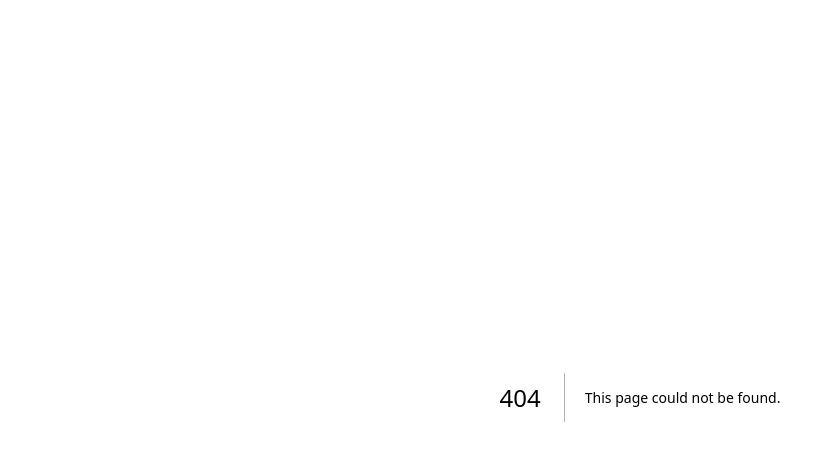
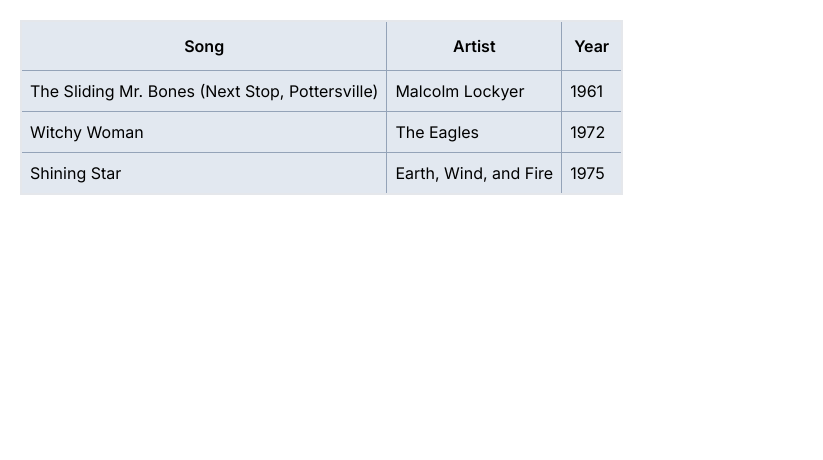
Before and after one commit to brenosantin96/brenoAnalyzer01front, a Next.js app: page /pending-incidents in a window 1280 px wide. Before the commit this address had no page. Shown: the top 460 px of the page, without its empty margins (0-823 px from the left). Built offline with nearby package versions, Linux system fonts and the light colour scheme.

Commit message:
added context

```diff
--- a/package.json
+++ b/package.json
@@ -9,7 +9,9 @@
     "lint": "next lint"
   },
   "dependencies": {
+    "@types/date-fns": "^2.6.0",
     "axios": "^1.6.8",
+    "date-fns": "^3.6.0",
     "next": "14.1.4",
     "react": "^18",
     "react-dom": "^18"
--- a/src/app/layout.tsx
+++ b/src/app/layout.tsx
@@ -1,6 +1,7 @@
 import type { Metadata } from "next";
 import { Inter } from "next/font/google";
 import "./globals.css";
+import { IncidentsProvider } from '../contexts/IncidentContext'
 
 const inter = Inter({ subsets: ["latin"] });
 
@@ -16,7 +17,9 @@
 }>) {
   return (
     <html lang="en">
-      <body className={inter.className}>{children}</body>
+      <IncidentsProvider>
+        <body className={inter.className}>{children}</body>
+      </IncidentsProvider>
     </html>
   );
 }
--- a/src/app/page.tsx
+++ b/src/app/page.tsx
@@ -2,6 +2,7 @@
 
 import { useApi } from '@/api/api';
 import Navbar from '@/components/Navbar';
+import { useIncidentContext } from '@/contexts/IncidentContext';
 import { Incident } from '@/types/Incident';
 import React, { useCallback, useEffect, useState } from 'react'
 
@@ -10,13 +11,23 @@
   const [file, setFile] = useState<File | null>(null);
   const [isMovingOverDropArea, setIsMovingOverDropArea] = useState(false)
 
-  const [incidents, setIncidents] = useState<Incident[]>([])
+  //const [incidents, setIncidents] = useState<Incident[]>([])
+
+  //context
+  const incidentContext = useIncidentContext();
 
   const api = useApi();
 
   useEffect(() => {
+    console.log(incidentContext)
+    console.log(incidentContext?.incidents)
     handleUploadByButton();
+    incidentContext?.setIncidents([])
   }, [file])
+
+  useEffect(() => {
+    console.log(incidentContext?.incidents)
+  }, [incidentContext?.incidents])
 
 
 
@@ -27,7 +38,7 @@
     const fd = new FormData();
     fd.append('excel', file);
 
-    if(file.type !== "application/vnd.openxmlformats-officedocument.spreadsheetml.sheet"){
+    if (file.type !== "application/vnd.openxmlformats-officedocument.spreadsheetml.sheet") {
       alert("Fichero debe ser un .XLS")
       return
     }
@@ -37,19 +48,16 @@
 
     const responseUpload = await api.uploadFile(fd)
     if (responseUpload) {
-      const incidentsWithDate: Incident[] = responseUpload.map((incident : any) => ({
+      const incidentsWithDate: Incident[] = responseUpload.map((incident: any) => ({
         ...incident,
-        abierto: new Date(incident.Abierto),
-        actualizado: new Date(incident.Actualizado),
+        abierto: new Date(incident.abierto),
+        actualizado: new Date(incident.actualizado),
       }))
 
-      console.log(typeof incidentsWithDate[0].actualizado)
-      console.log(typeof incidentsWithDate[0].abierto)
-      console.log(typeof incidentsWithDate[0].asignadoA)
-      console.log(typeof responseUpload[0].signadoA)
-
-      console.log(incidentsWithDate)
-      setIncidents(responseUpload)
+      if (incidentContext) {
+        incidentContext.setIncidents(responseUpload)
+      }
+      //setIncidents(responseUpload)
     }
 
     // Faça o que quiser com o arquivo aqui, como enviar para o servidor, etc.
@@ -92,11 +100,12 @@
 
     const responseUpload = await api.uploadFile(fd)
     if (responseUpload) {
-      console.log(responseUpload)
-      setIncidents(responseUpload)
+
+      if (incidentContext) {
+        incidentContext.setIncidents(responseUpload)
       }
 
-    console.log(file)
+    }
 
   }
 
@@ -109,21 +118,35 @@
 
       <Navbar />
 
-      <div className='h-screen flex justify-center items-center bg-[#f5f5fa]' onDragOver={handleDragOver}>
-      <div className={`h-screen w-full absolute ${isMovingOverDropArea ? 'flex ' : 'hidden '}justify-center items-center bg-[#000]/[.8] text-[#c9c3c3] text-7xl`} onDragLeave={handleDragLeave} onDrop={handleDrop}>Drop it now!</div>
-        <div className='container h-screen'>
+      <div className='h-screen flex justify-center items-center bg-[#f5f5fa] overflow-auto' onDragOver={handleDragOver}>
+        <div id='cu' className={`h-screen w-full absolute ${isMovingOverDropArea ? 'flex ' : 'hidden '}justify-center items-center bg-[#000]/[.8] text-[#c9c3c3] text-7xl`} onDragLeave={handleDragLeave} onDrop={handleDrop}>Drop it now!</div>
+
+        {incidentContext?.incidents.length === 0 &&
+
+          <div className='container h-screen mx-auto overflow-auto'>
             <div className='flex flex-col justify-center items-center h-screen'>
               <h1 className='text-2xl -mt-48 mb-4 md:text-4xl font-inter font-bold p-3 text-center '>Importe el fichero excel para empezar el análisis</h1>
               <h2 className=' text-xl md:text-2xl mb-11 font-poppins text-center'>Analisis fácil y rápido</h2>
-
               <div className='w-full flex items-center justify-center'>
                 <label htmlFor="fileInput" className='flex items-center justify-center text-white text-2xl md:text-5xl bg-[#e5322d] py-6 px-12 rounded-xl leading-7 min-h-20 min-w-80 w-2/4 hover:bg-[#e5322d]/[.8]'>Select .XLS Files</label>
                 <input id='fileInput' onChange={onHandleChangeInputFile} className='hidden' type="file" />
               </div>
-
               <div className='md:block sm:hidden mt-8 text-center text-[#47474f] text-2xl'>O arrastre el archivo .xls aquí</div>
             </div>
           </div>
+        }
+
+        {incidentContext?.incidents && incidentContext?.incidents.length > 0 &&
+          <div className=''>
+            {incidentContext.incidents.map((item) => (
+              <div className='border-2 p-2'>
+                {item.numero} - {item.brevedescripcion}
+              </div>
+            ))}
+          </div>
+
+        }
+
       </div>
     </>
   )
--- /dev/null
+++ b/src/app/pending-incidents/page.tsx
@@ -0,0 +1,36 @@
+import React from 'react'
+
+const PendingIncidents = () => {
+    return (
+        <div>
+            <table className="m-5  border-spacing-1 table-auto bg-slate-200 border-2">
+                <thead>
+                    <tr>
+                        <th className='border border-slate-400 font-semibold p-3'>Song</th>
+                        <th className='border border-slate-400 font-semibold p-3'>Artist</th>
+                        <th className='border border-slate-400 font-semibold p-3'>Year</th>
+                    </tr>
+                </thead>
+                <tbody>
+                    <tr>
+                        <td className='border border-slate-400 p-2'>The Sliding Mr. Bones (Next Stop, Pottersville)</td>
+                        <td className='border border-slate-400 p-2'>Malcolm Lockyer</td>
+                        <td className='border border-slate-400 p-2'>1961</td>
+                    </tr>
+                    <tr>
+                        <td className='border border-slate-400 p-2'>Witchy Woman</td>
+                        <td className='border border-slate-400 p-2'>The Eagles</td>
+                        <td className='border border-slate-400 p-2'>1972</td>
+                    </tr>
+                    <tr>
+                        <td className='border border-slate-400 p-2'>Shining Star</td>
+                        <td className='border border-slate-400 p-2'>Earth, Wind, and Fire</td>
+                        <td className='border border-slate-400 p-2'>1975</td>
+                    </tr>
+                </tbody>
+            </table>
+        </div>
+    )
+}
+
+export default PendingIncidents
--- /dev/null
+++ b/src/components/IncidentItem.tsx
@@ -0,0 +1,17 @@
+import { Incident } from '@/types/Incident'
+import React from 'react'
+
+type Props = {
+    incident: Incident
+}
+
+
+const IncidentItem = ({ incident }: Props) => {
+    return (
+        <div>
+
+        </div>
+    )
+}
+
+export default IncidentItem
--- a/src/components/Navbar.tsx
+++ b/src/components/Navbar.tsx
@@ -12,11 +12,11 @@
 
 
     return (
-        <nav className={`flex justify-between items-center w-[98%] mx-auto bg-white`}>
+        <nav className={`flex justify-between items-center w-[98%] mx-auto`}>
             <div className='flex items-center'> {/* Div principal */}
                 <div className='flex justify-center items-center'>
                     <Icon svg='fileTopNavBar' height='48px' width='48px' />
-                    <div className='text-xl -ml-1'>FileAnalyzer</div>
+                    <div className='text-xl -ml-1'>Analyzer</div>
                 </div>
 
                 {/* Essa div so aparece em dispositivos menores que md */}
@@ -35,8 +35,9 @@
 
                 </div>
             </div>
+
             {/* Essa div so aparece em dispositivos maiores que md */}
-            <div className={` md:flex sm:hidden md:static absolute bg-white md:min-h-fit min-h-[25vh] left-0 ${isMenuOpened ? `top-[8%]` : `top-[-100%]`} ease-in-out duration-300 md:w-auto w-full flex items-center md:px-5`}>
+            <div className={` md:flex sm:hidden md:static flex bg-white md:min-h-fit min-h-[25vh] left-0 ${isMenuOpened ? `top-[8%]` : `top-[-100%]`} ease-in-out duration-300 md:w-auto w-full flex items-center md:px-5`}>
                     <ul className='flex md:flex-row flex-col md:items-center md:gap-4 gap-8 text-xl '> {/* Lista de itens da navbar */}
                         <li>
                             <a className='hover:text-gray-500' href="#">Incidencias</a>
--- /dev/null
+++ b/src/contexts/IncidentContext.tsx
@@ -0,0 +1,34 @@
+"use client"
+
+import { Incident } from '../types/Incident';
+import { ReactNode, createContext, useContext, useState } from "react";
+
+type IncidentContextType = {
+    incidents: Incident[];
+    setIncidents: (incs: Incident[]) => void
+}
+
+export const IncidentsContext = createContext<IncidentContextType | null>(null);
+
+type PropsIncidentsProvider = {
+    children: ReactNode;
+}
+
+export const IncidentsProvider = ({ children }: PropsIncidentsProvider) => {
+
+    const [incidents, setIncidents] = useState<Incident[]>([]);
+
+    return (
+        <IncidentsContext.Provider value={{ incidents, setIncidents }}>
+            {children}
+        </IncidentsContext.Provider>
+    )
+
+}
+
+//export const useIncidentContext = useContext(IncidentsContext);
+
+export const useIncidentContext = () => {
+
+    return useContext(IncidentsContext);
+};
```
Also changed, not shown: src/types/Incident.ts (+10 -10 lines), 1 other file (tests, documents, lock files or other folders). Lines whose indentation alone changed are shown as unchanged.
